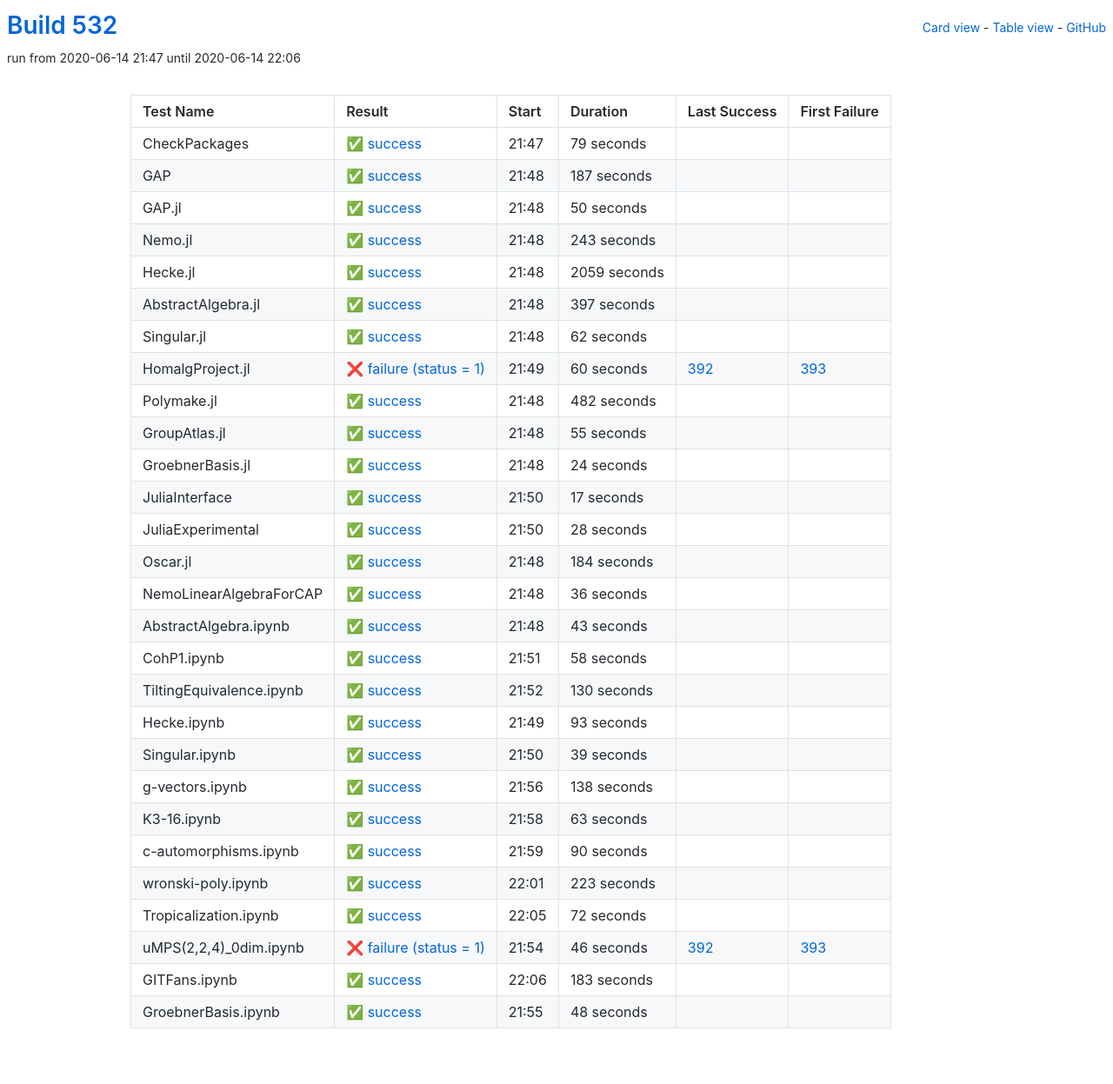
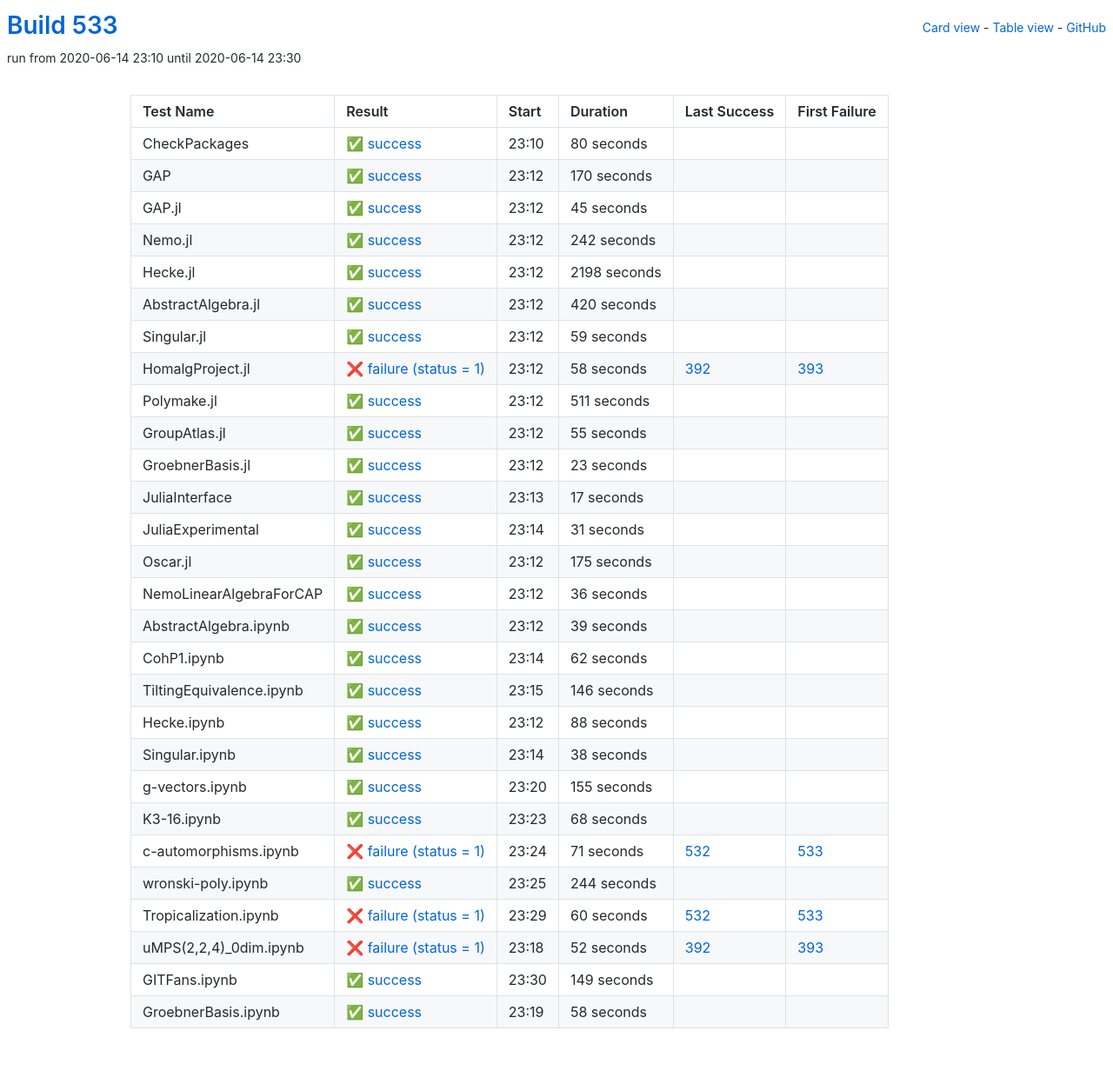
Before and after one commit to oscar-system/oscar-ci-status-1.4, a Jekyll site: the page built from table.html, in a window 1280 px wide. Shown: the whole page at 87% size. Built offline with Jekyll 4.4.1, drawn with Linux system fonts in a browser that asks for light colours.

Commit message:
Build #533

```diff
--- a/_data/ci.yml
+++ b/_data/ci.yml
@@ -1,6 +1,6 @@
 ---
-build: 532
-build_url: https://oscarci.mathematik.uni-kl.de/job/oscar-julia-1.4/532/
+build: 533
+build_url: https://oscarci.mathematik.uni-kl.de/job/oscar-julia-1.4/533/
 job: oscar-julia-1.4
 organization: oscar-system
 repo: oscar-ci-status-1.4
@@ -8,116 +8,116 @@ repourl: https://github.com/oscar-system/oscar-ci-status-1.4
 tests:
 - name: CheckPackages
   id: checkpackages
-  log: https://oscarci.mathematik.uni-kl.de/job/oscar-julia-1.4/532/artifact/logs/build-532/CheckPackages.log
-  start: 2020-06-14 21:47
+  log: https://oscarci.mathematik.uni-kl.de/job/oscar-julia-1.4/533/artifact/logs/build-533/CheckPackages.log
+  start: 2020-06-14 23:10
   success: true
   exitcode: 0
   status: success
-  duration: 79
+  duration: 80
   last_success: false
   last_success_url:
   first_failure: false
   first_failure_url:
 - name: GAP
   id: gap
-  log: https://oscarci.mathematik.uni-kl.de/job/oscar-julia-1.4/532/artifact/logs/build-532/GAP.log
-  start: 2020-06-14 21:48
+  log: https://oscarci.mathematik.uni-kl.de/job/oscar-julia-1.4/533/artifact/logs/build-533/GAP.log
+  start: 2020-06-14 23:12
   success: true
   exitcode: 0
   status: success
-  duration: 187
+  duration: 170
   last_success: false
   last_success_url:
   first_failure: false
   first_failure_url:
 - name: GAP.jl
   id: gap-jl
-  log: https://oscarci.mathematik.uni-kl.de/job/oscar-julia-1.4/532/artifact/logs/build-532/GAP.jl.log
-  start: 2020-06-14 21:48
+  log: https://oscarci.mathematik.uni-kl.de/job/oscar-julia-1.4/533/artifact/logs/build-533/GAP.jl.log
+  start: 2020-06-14 23:12
   success: true
   exitcode: 0
   status: success
-  duration: 50
+  duration: 45
   last_success: false
   last_success_url:
   first_failure: false
   first_failure_url:
 - name: Nemo.jl
   id: nemo-jl
-  log: https://oscarci.mathematik.uni-kl.de/job/oscar-julia-1.4/532/artifact/logs/build-532/Nemo.jl.log
-  start: 2020-06-14 21:48
+  log: https://oscarci.mathematik.uni-kl.de/job/oscar-julia-1.4/533/artifact/logs/build-533/Nemo.jl.log
+  start: 2020-06-14 23:12
   success: true
   exitcode: 0
   status: success
-  duration: 243
+  duration: 242
   last_success: false
   last_success_url:
   first_failure: false
   first_failure_url:
 - name: Hecke.jl
   id: hecke-jl
-  log: https://oscarci.mathematik.uni-kl.de/job/oscar-julia-1.4/532/artifact/logs/build-532/Hecke.jl.log
-  start: 2020-06-14 21:48
+  log: https://oscarci.mathematik.uni-kl.de/job/oscar-julia-1.4/533/artifact/logs/build-533/Hecke.jl.log
+  start: 2020-06-14 23:12
   success: true
   exitcode: 0
   status: success
-  duration: 2059
+  duration: 2198
   last_success: false
   last_success_url:
   first_failure: false
   first_failure_url:
 - name: AbstractAlgebra.jl
   id: abstractalgebra-jl
-  log: https://oscarci.mathematik.uni-kl.de/job/oscar-julia-1.4/532/artifact/logs/build-532/AbstractAlgebra.jl.log
-  start: 2020-06-14 21:48
+  log: https://oscarci.mathematik.uni-kl.de/job/oscar-julia-1.4/533/artifact/logs/build-533/AbstractAlgebra.jl.log
+  start: 2020-06-14 23:12
   success: true
   exitcode: 0
   status: success
-  duration: 397
+  duration: 420
   last_success: false
   last_success_url:
   first_failure: false
   first_failure_url:
 - name: Singular.jl
   id: singular-jl
-  log: https://oscarci.mathematik.uni-kl.de/job/oscar-julia-1.4/532/artifact/logs/build-532/Singular.jl.log
-  start: 2020-06-14 21:48
+  log: https://oscarci.mathematik.uni-kl.de/job/oscar-julia-1.4/533/artifact/logs/build-533/Singular.jl.log
+  start: 2020-06-14 23:12
   success: true
   exitcode: 0
   status: success
-  duration: 62
+  duration: 59
   last_success: false
   last_success_url:
   first_failure: false
   first_failure_url:
 - name: HomalgProject.jl
   id: homalgproject-jl
-  log: https://oscarci.mathematik.uni-kl.de/job/oscar-julia-1.4/532/artifact/logs/build-532/HomalgProject.jl.log
-  start: 2020-06-14 21:49
+  log: https://oscarci.mathematik.uni-kl.de/job/oscar-julia-1.4/533/artifact/logs/build-533/HomalgProject.jl.log
+  start: 2020-06-14 23:12
   success: false
   exitcode: 1
   status: failure
-  duration: 60
+  duration: 58
   last_success: 392
   last_success_url: https://oscarci.mathematik.uni-kl.de/job/oscar-julia-1.4/392/
   first_failure: 393
   first_failure_url: https://oscarci.mathematik.uni-kl.de/job/oscar-julia-1.4/393/
 - name: Polymake.jl
   id: polymake-jl
-  log: https://oscarci.mathematik.uni-kl.de/job/oscar-julia-1.4/532/artifact/logs/build-532/Polymake.jl.log
-  start: 2020-06-14 21:48
+  log: https://oscarci.mathematik.uni-kl.de/job/oscar-julia-1.4/533/artifact/logs/build-533/Polymake.jl.log
+  start: 2020-06-14 23:12
   success: true
   exitcode: 0
   status: success
-  duration: 482
+  duration: 511
   last_success: false
   last_success_url:
   first_failure: false
   first_failure_url:
 - name: GroupAtlas.jl
   id: groupatlas-jl
-  log: https://oscarci.mathematik.uni-kl.de/job/oscar-julia-1.4/532/artifact/logs/build-532/GroupAtlas.jl.log
-  start: 2020-06-14 21:48
+  log: https://oscarci.mathematik.uni-kl.de/job/oscar-julia-1.4/533/artifact/logs/build-533/GroupAtlas.jl.log
+  start: 2020-06-14 23:12
   success: true
   exitcode: 0
   status: success
@@ -128,20 +128,20 @@ tests:
   first_failure_url:
 - name: GroebnerBasis.jl
   id: groebnerbasis-jl
-  log: https://oscarci.mathematik.uni-kl.de/job/oscar-julia-1.4/532/artifact/logs/build-532/GroebnerBasis.jl.log
-  start: 2020-06-14 21:48
+  log: https://oscarci.mathematik.uni-kl.de/job/oscar-julia-1.4/533/artifact/logs/build-533/GroebnerBasis.jl.log
+  start: 2020-06-14 23:12
   success: true
   exitcode: 0
   status: success
-  duration: 24
+  duration: 23
   last_success: false
   last_success_url:
   first_failure: false
   first_failure_url:
 - name: JuliaInterface
   id: juliainterface
-  log: https://oscarci.mathematik.uni-kl.de/job/oscar-julia-1.4/532/artifact/logs/build-532/JuliaInterface.log
-  start: 2020-06-14 21:50
+  log: https://oscarci.mathematik.uni-kl.de/job/oscar-julia-1.4/533/artifact/logs/build-533/JuliaInterface.log
+  start: 2020-06-14 23:13
   success: true
   exitcode: 0
   status: success
@@ -152,32 +152,32 @@ tests:
   first_failure_url:
 - name: JuliaExperimental
   id: juliaexperimental
-  log: https://oscarci.mathematik.uni-kl.de/job/oscar-julia-1.4/532/artifact/logs/build-532/JuliaExperimental.log
-  start: 2020-06-14 21:50
+  log: https://oscarci.mathematik.uni-kl.de/job/oscar-julia-1.4/533/artifact/logs/build-533/JuliaExperimental.log
+  start: 2020-06-14 23:14
   success: true
   exitcode: 0
   status: success
-  duration: 28
+  duration: 31
   last_success: false
   last_success_url:
   first_failure: false
   first_failure_url:
 - name: Oscar.jl
   id: oscar-jl
-  log: https://oscarci.mathematik.uni-kl.de/job/oscar-julia-1.4/532/artifact/logs/build-532/Oscar.jl.log
-  start: 2020-06-14 21:48
+  log: https://oscarci.mathematik.uni-kl.de/job/oscar-julia-1.4/533/artifact/logs/build-533/Oscar.jl.log
+  start: 2020-06-14 23:12
   success: true
   exitcode: 0
   status: success
-  duration: 184
+  duration: 175
   last_success: false
   last_success_url:
   first_failure: false
   first_failure_url:
 - name: NemoLinearAlgebraForCAP
   id: nemolinearalgebraforcap
-  log: https://oscarci.mathematik.uni-kl.de/job/oscar-julia-1.4/532/artifact/logs/build-532/NemoLinearAlgebraForCAP.log
-  start: 2020-06-14 21:48
+  log: https://oscarci.mathematik.uni-kl.de/job/oscar-julia-1.4/533/artifact/logs/build-533/NemoLinearAlgebraForCAP.log
+  start: 2020-06-14 23:12
   success: true
   exitcode: 0
   status: success
@@ -188,20 +188,152 @@ tests:
   first_failure_url:
 - name: AbstractAlgebra.ipynb
   id: abstractalgebra-ipynb
-  log: https://oscarci.mathematik.uni-kl.de/job/oscar-julia-1.4/532/artifact/logs/build-532/AbstractAlgebra.ipynb.log
-  start: 2020-06-14 21:48
+  log: https://oscarci.mathematik.uni-kl.de/job/oscar-julia-1.4/533/artifact/logs/build-533/AbstractAlgebra.ipynb.log
+  start: 2020-06-14 23:12
   success: true
   exitcode: 0
   status: success
-  duration: 43
+  duration: 39
   last_success: false
   last_success_url:
   first_failure: false
   first_failure_url:
 - name: CohP1.ipynb
   id: cohp1-ipynb
-  log: https://oscarci.mathematik.uni-kl.de/job/oscar-julia-1.4/532/artifact/logs/build-532/CohP1.ipynb.log
-  start: 2020-06-14 21:51
+  log: https://oscarci.mathematik.uni-kl.de/job/oscar-julia-1.4/533/artifact/logs/build-533/CohP1.ipynb.log
+  start: 2020-06-14 23:14
+  success: true
+  exitcode: 0
+  status: success
+  duration: 62
+  last_success: false
+  last_success_url:
+  first_failure: false
+  first_failure_url:
+- name: TiltingEquivalence.ipynb
+  id: tiltingequivalence-ipynb
+  log: https://oscarci.mathematik.uni-kl.de/job/oscar-julia-1.4/533/artifact/logs/build-533/TiltingEquivalence.ipynb.log
+  start: 2020-06-14 23:15
+  success: true
+  exitcode: 0
+  status: success
+  duration: 146
+  last_success: false
+  last_success_url:
+  first_failure: false
+  first_failure_url:
+- name: Hecke.ipynb
+  id: hecke-ipynb
+  log: https://oscarci.mathematik.uni-kl.de/job/oscar-julia-1.4/533/artifact/logs/build-533/Hecke.ipynb.log
+  start: 2020-06-14 23:12
+  success: true
+  exitcode: 0
+  status: success
+  duration: 88
+  last_success: false
+  last_success_url:
+  first_failure: false
+  first_failure_url:
+- name: Singular.ipynb
+  id: singular-ipynb
+  log: https://oscarci.mathematik.uni-kl.de/job/oscar-julia-1.4/533/artifact/logs/build-533/Singular.ipynb.log
+  start: 2020-06-14 23:14
+  success: true
+  exitcode: 0
+  status: success
+  duration: 38
+  last_success: false
+  last_success_url:
+  first_failure: false
+  first_failure_url:
+- name: g-vectors.ipynb
+  id: g-vectors-ipynb
+  log: https://oscarci.mathematik.uni-kl.de/job/oscar-julia-1.4/533/artifact/logs/build-533/g-vectors.ipynb.log
+  start: 2020-06-14 23:20
+  success: true
+  exitcode: 0
+  status: success
+  duration: 155
+  last_success: false
+  last_success_url:
+  first_failure: false
+  first_failure_url:
+- name: K3-16.ipynb
+  id: k3-16-ipynb
+  log: https://oscarci.mathematik.uni-kl.de/job/oscar-julia-1.4/533/artifact/logs/build-533/K3-16.ipynb.log
+  start: 2020-06-14 23:23
+  success: true
+  exitcode: 0
+  status: success
+  duration: 68
+  last_success: false
+  last_success_url:
+  first_failure: false
+  first_failure_url:
+- name: c-automorphisms.ipynb
+  id: c-automorphisms-ipynb
+  log: https://oscarci.mathematik.uni-kl.de/job/oscar-julia-1.4/533/artifact/logs/build-533/c-automorphisms.ipynb.log
+  start: 2020-06-14 23:24
+  success: false
+  exitcode: 1
+  status: failure
+  duration: 71
+  last_success: 532
+  last_success_url: https://oscarci.mathematik.uni-kl.de/job/oscar-julia-1.4/532/
+  first_failure: 533
+  first_failure_url: https://oscarci.mathematik.uni-kl.de/job/oscar-julia-1.4/533/
+- name: wronski-poly.ipynb
+  id: wronski-poly-ipynb
+  log: https://oscarci.mathematik.uni-kl.de/job/oscar-julia-1.4/533/artifact/logs/build-533/wronski-poly.ipynb.log
+  start: 2020-06-14 23:25
+  success: true
+  exitcode: 0
+  status: success
+  duration: 244
+  last_success: false
+  last_success_url:
+  first_failure: false
+  first_failure_url:
+- name: Tropicalization.ipynb
+  id: tropicalization-ipynb
+  log: https://oscarci.mathematik.uni-kl.de/job/oscar-julia-1.4/533/artifact/logs/build-533/Tropicalization.ipynb.log
+  start: 2020-06-14 23:29
+  success: false
+  exitcode: 1
+  status: failure
+  duration: 60
+  last_success: 532
+  last_success_url: https://oscarci.mathematik.uni-kl.de/job/oscar-julia-1.4/532/
+  first_failure: 533
+  first_failure_url: https://oscarci.mathematik.uni-kl.de/job/oscar-julia-1.4/533/
+- name: uMPS(2,2,4)_0dim.ipynb
+  id: umps-2-2-4-0dim-ipynb
+  log: https://oscarci.mathematik.uni-kl.de/job/oscar-julia-1.4/533/artifact/logs/build-533/uMPS-2-2-4-_0dim.ipynb.log
+  start: 2020-06-14 23:18
+  success: false
+  exitcode: 1
+  status: failure
+  duration: 52
+  last_success: 392
+  last_success_url: https://oscarci.mathematik.uni-kl.de/job/oscar-julia-1.4/392/
+  first_failure: 393
+  first_failure_url: https://oscarci.mathematik.uni-kl.de/job/oscar-julia-1.4/393/
+- name: GITFans.ipynb
+  id: gitfans-ipynb
+  log: https://oscarci.mathematik.uni-kl.de/job/oscar-julia-1.4/533/artifact/logs/build-533/GITFans.ipynb.log
+  start: 2020-06-14 23:30
+  success: true
+  exitcode: 0
+  status: success
+  duration: 149
+  last_success: false
+  last_success_url:
+  first_failure: false
+  first_failure_url:
+- name: GroebnerBasis.ipynb
+  id: groebnerbasis-ipynb
+  log: https://oscarci.mathematik.uni-kl.de/job/oscar-julia-1.4/533/artifact/logs/build-533/GroebnerBasis.ipynb.log
+  start: 2020-06-14 23:19
   success: true
   exitcode: 0
   status: success
@@ -210,135 +342,3 @@ tests:
   last_success_url:
   first_failure: false
   first_failure_url:
-- name: TiltingEquivalence.ipynb
-  id: tiltingequivalence-ipynb
-  log: https://oscarci.mathematik.uni-kl.de/job/oscar-julia-1.4/532/artifact/logs/build-532/TiltingEquivalence.ipynb.log
-  start: 2020-06-14 21:52
-  success: true
-  exitcode: 0
-  status: success
-  duration: 130
-  last_success: false
-  last_success_url:
-  first_failure: false
-  first_failure_url:
-- name: Hecke.ipynb
-  id: hecke-ipynb
-  log: https://oscarci.mathematik.uni-kl.de/job/oscar-julia-1.4/532/artifact/logs/build-532/Hecke.ipynb.log
-  start: 2020-06-14 21:49
-  success: true
-  exitcode: 0
-  status: success
-  duration: 93
-  last_success: false
-  last_success_url:
-  first_failure: false
-  first_failure_url:
-- name: Singular.ipynb
-  id: singular-ipynb
-  log: https://oscarci.mathematik.uni-kl.de/job/oscar-julia-1.4/532/artifact/logs/build-532/Singular.ipynb.log
-  start: 2020-06-14 21:50
-  success: true
-  exitcode: 0
-  status: success
-  duration: 39
-  last_success: false
-  last_success_url:
-  first_failure: false
-  first_failure_url:
-- name: g-vectors.ipynb
-  id: g-vectors-ipynb
-  log: https://oscarci.mathematik.uni-kl.de/job/oscar-julia-1.4/532/artifact/logs/build-532/g-vectors.ipynb.log
-  start: 2020-06-14 21:56
-  success: true
-  exitcode: 0
-  status: success
-  duration: 138
-  last_success: false
-  last_success_url:
-  first_failure: false
-  first_failure_url:
-- name: K3-16.ipynb
-  id: k3-16-ipynb
-  log: https://oscarci.mathematik.uni-kl.de/job/oscar-julia-1.4/532/artifact/logs/build-532/K3-16.ipynb.log
-  start: 2020-06-14 21:58
-  success: true
-  exitcode: 0
-  status: success
-  duration: 63
-  last_success: false
-  last_success_url:
-  first_failure: false
-  first_failure_url:
-- name: c-automorphisms.ipynb
-  id: c-automorphisms-ipynb
-  log: https://oscarci.mathematik.uni-kl.de/job/oscar-julia-1.4/532/artifact/logs/build-532/c-automorphisms.ipynb.log
-  start: 2020-06-14 21:59
-  success: true
-  exitcode: 0
-  status: success
-  duration: 90
-  last_success: false
-  last_success_url:
-  first_failure: false
-  first_failure_url:
-- name: wronski-poly.ipynb
-  id: wronski-poly-ipynb
-  log: https://oscarci.mathematik.uni-kl.de/job/oscar-julia-1.4/532/artifact/logs/build-532/wronski-poly.ipynb.log
-  start: 2020-06-14 22:01
-  success: true
-  exitcode: 0
-  status: success
-  duration: 223
-  last_success: false
-  last_success_url:
-  first_failure: false
-  first_failure_url:
-- name: Tropicalization.ipynb
-  id: tropicalization-ipynb
-  log: https://oscarci.mathematik.uni-kl.de/job/oscar-julia-1.4/532/artifact/logs/build-532/Tropicalization.ipynb.log
-  start: 2020-06-14 22:05
-  success: true
-  exitcode: 0
-  status: success
-  duration: 72
-  last_success: false
-  last_success_url:
-  first_failure: false
-  first_failure_url:
-- name: uMPS(2,2,4)_0dim.ipynb
-  id: umps-2-2-4-0dim-ipynb
-  log: https://oscarci.mathematik.uni-kl.de/job/oscar-julia-1.4/532/artifact/logs/build-532/uMPS-2-2-4-_0dim.ipynb.log
-  start: 2020-06-14 21:54
-  success: false
-  exitcode: 1
-  status: failure
-  duration: 46
-  last_success: 392
-  last_success_url: https://oscarci.mathematik.uni-kl.de/job/oscar-julia-1.4/392/
-  first_failure: 393
-  first_failure_url: https://oscarci.mathematik.uni-kl.de/job/oscar-julia-1.4/393/
-- name: GITFans.ipynb
-  id: gitfans-ipynb
-  log: https://oscarci.mathematik.uni-kl.de/job/oscar-julia-1.4/532/artifact/logs/build-532/GITFans.ipynb.log
-  start: 2020-06-14 22:06
-  success: true
-  exitcode: 0
-  status: success
-  duration: 183
-  last_success: false
-  last_success_url:
-  first_failure: false
-  first_failure_url:
-- name: GroebnerBasis.ipynb
-  id: groebnerbasis-ipynb
-  log: https://oscarci.mathematik.uni-kl.de/job/oscar-julia-1.4/532/artifact/logs/build-532/GroebnerBasis.ipynb.log
-  start: 2020-06-14 21:55
-  success: true
-  exitcode: 0
-  status: success
-  duration: 48
-  last_success: false
-  last_success_url:
-  first_failure: false
-  first_failure_url:
```
Also changed, not shown: README.md.
